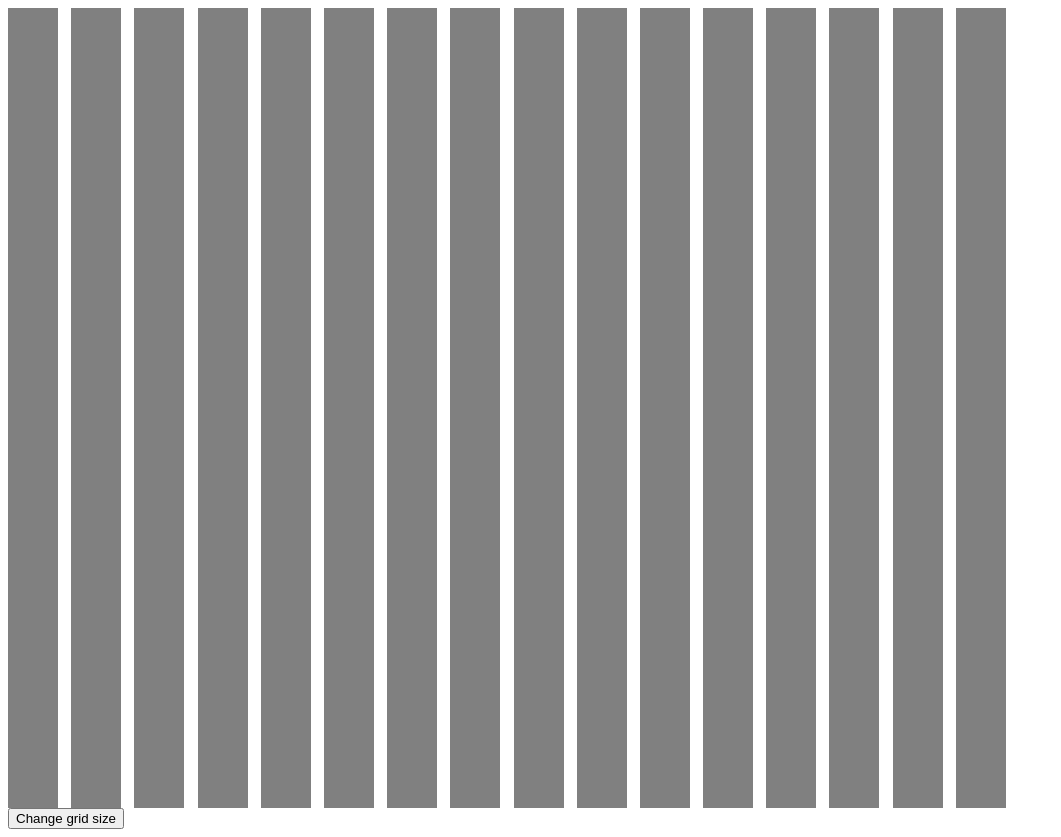
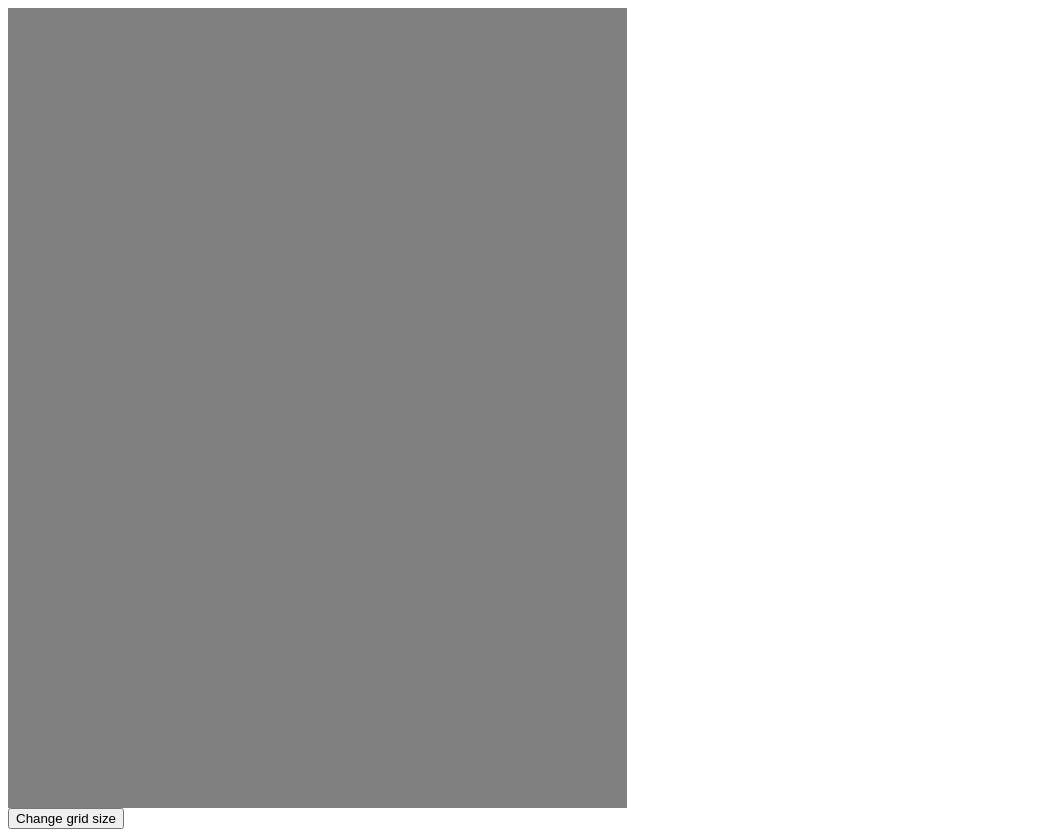
Before and after one commit to hmzCh/etch-a-sketch, a plain HTML site: page index.html in a window 1280 px wide. Shown: the whole page, without its empty margins (0-1061 px from the left). Drawn offline with Linux system fonts and the light colour scheme.

Commit message:
Create function to make a grid

```diff
--- a/logic.js
+++ b/logic.js
@@ -1,14 +1,26 @@
 const body = document.querySelector("body")
+
+createGrid(16)
+
+const setGridButton = document.createElement("button")
+setGridButton.textContent = "Change grid size"
+body.classList.add("setGridButton")
+body.appendChild(setGridButton)
+setGridButton.addEventListener('click', () => {createGrid(prompt("Enter the number of squares you want per side"))});
+
+function createGrid(size){
 
     const grid = document.createElement("div")
     grid.id = "grid"
     body.classList.add("grid")
     body.appendChild(grid)
 
-for (i=1; i<=256; i++) {
+    squareSize = 50
+
+    for (i=1; i<=size**2; i++) {
         const square = document.createElement("div")
-    square.style.height = "50px"
-    square.style.width = "50px"
+        square.style.height = `${(squareSize)}px`
+        square.style.width = `${(squareSize)}px`
         square.style.backgroundColor = "grey"
         square.style.margin = 0
         square.style.border = 0
@@ -17,13 +29,4 @@ for (i=1; i<=256; i++) {
         grid.appendChild(square)
     }
 
-const setGridButton = document.createElement("button")
-setGridButton.textContent = "Change grid size"
-body.classList.add("setGridButton")
-body.appendChild(setGridButton)
-setGridButton.addEventListener('click', () => {changeGridSize()});
-
-function changeGridSize() {
-    const size = prompt("Enter the number of squares you want per side");
-
 }
--- a/styles.css
+++ b/styles.css
@@ -1,4 +1,4 @@
 #grid {
     display: grid;
-    grid-template-columns: 5% 5% 5% 5% 5% 5% 5% 5% 5% 5% 5% 5% 5% 5% 5% 5%;
+    grid-template-columns: 3% 3% 3% 3% 3% 3% 3% 3% 3% 3% 3% 3% 3% 3% 3% 3%;
 }
```
Lines whose indentation alone changed are shown as unchanged.
